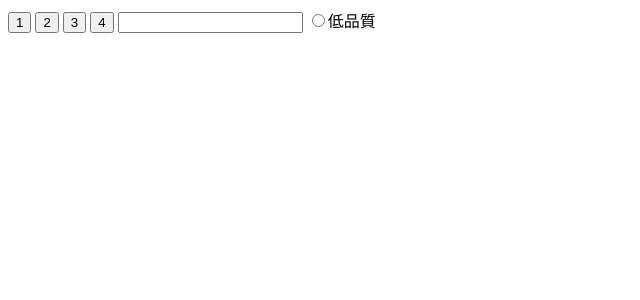
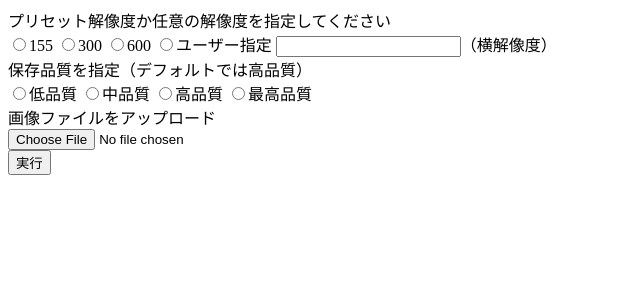
Before and after one commit to Sansyou47/imagearchiver, a Flask app: page / in a window 1280 px wide. Shown: the top 300 px of the page, without its empty margins (0-640 px from the left). Run offline with Flask 2, Linux system fonts and the light colour scheme.

Commit message:
ファイルをアップロードするフォームを追加

```diff
--- a/web/app/templates/index.html
+++ b/web/app/templates/index.html
@@ -7,13 +7,22 @@
 </head>
 
 <body>
-    <form action="/" method="post">
-        <input type="submit" name="submit" value="1">
-        <input type="submit" name="submit" value="2">
-        <input type="submit" name="submit" value="3">
-        <input type="submit" name="submit" value="4">
-        <input type="text" name="text" value="">
-        <input type="radio" name="radio" value="10">低品質
+    <form action="/" method="post" enctype="multipart/form-data">
+        プリセット解像度か任意の解像度を指定してください<br>
+        <input type="radio" name="preset" value="1">155
+        <input type="radio" name="preset" value="2">300
+        <input type="radio" name="preset" value="3">600
+        <input type="radio" name="preset" value="4">ユーザー指定
+        <input type="text" name="text" value="">（横解像度）
+        <br>保存品質を指定（デフォルトでは高品質）<br>
+        <input type="radio" name="quality" value="10">低品質
+        <input type="radio" name="quality" value="50">中品質
+        <input type="radio" name="quality" value="75">高品質
+        <input type="radio" name="quality" value="100">最高品質
+        <br>画像ファイルをアップロード<br>
+        <input type="file" name="example">
+        <br>
+        <input type="submit" value="実行">
     </form>
 </body>
 
```
